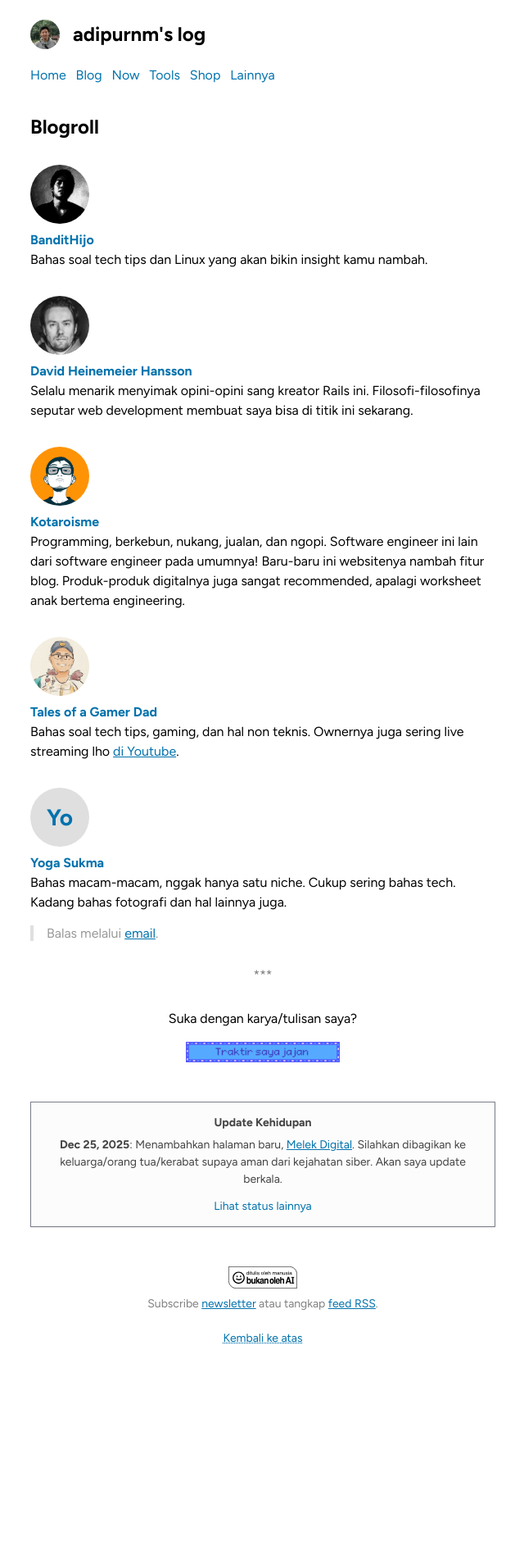
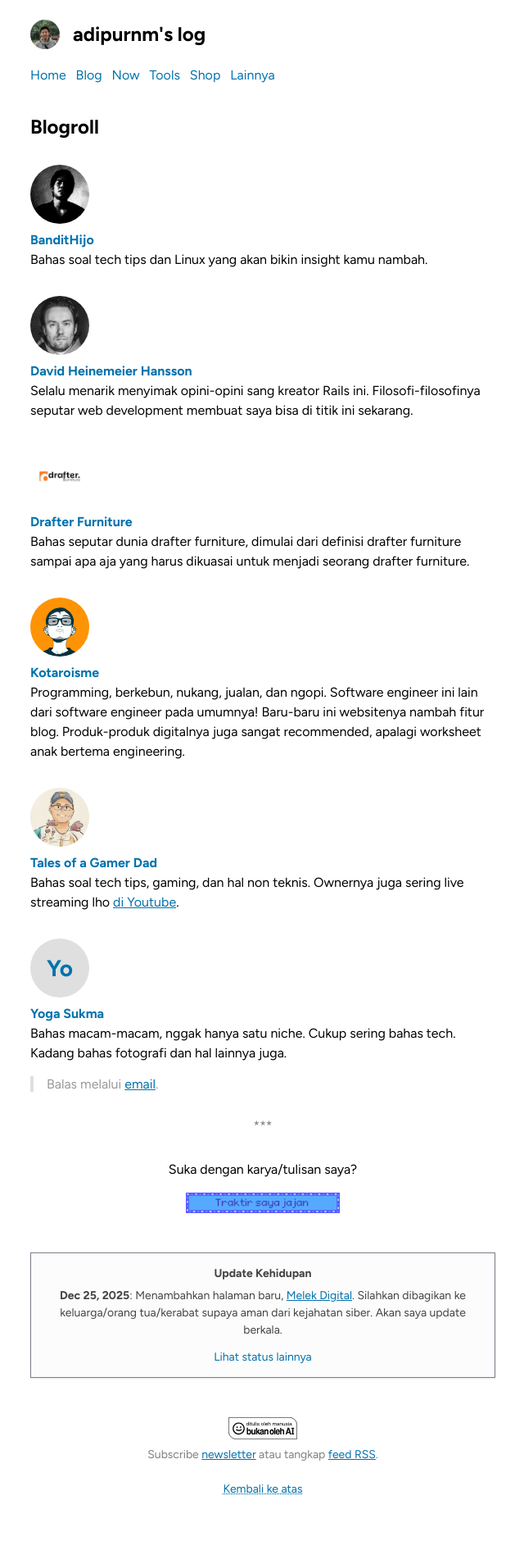
Before and after one commit to adiprnm/weblog, a Jekyll site: the page built from blogroll.md, in a window 1280 px wide. Shown: the whole page at 82% size, without its empty margins (319-959 px from the left). Built offline with Jekyll 4.4.1, drawn with Linux system fonts in a browser that asks for light colours; before the commit the page ends 1707 px from its top, so only the background shows below that.

Commit message:
Add new blog to blogrolls: drafter furniture

```diff
--- a/_data/blogrolls.yml
+++ b/_data/blogrolls.yml
@@ -6,6 +6,10 @@
   image: /assets/images/blogroll/dhh.jpeg
   website: https://bandithijo.dev
   description: Selalu menarik menyimak opini-opini sang kreator Rails ini. Filosofi-filosofinya seputar web development membuat saya bisa di titik ini sekarang.
+- name: Drafter Furniture
+  image: /assets/images/blogroll/drafterfurniture.png
+  website: https://drafterfurniture.com
+  description: Bahas seputar dunia drafter furniture, dimulai dari definisi drafter furniture sampai apa aja yang harus dikuasai untuk menjadi seorang drafter furniture.
 - name: Kotaroisme
   image: /assets/images/blogroll/kotaroisme.png
   website: https://kotarois.me
```
Also changed, not shown: assets/images/blogroll/drafterfurniture.png (added).
